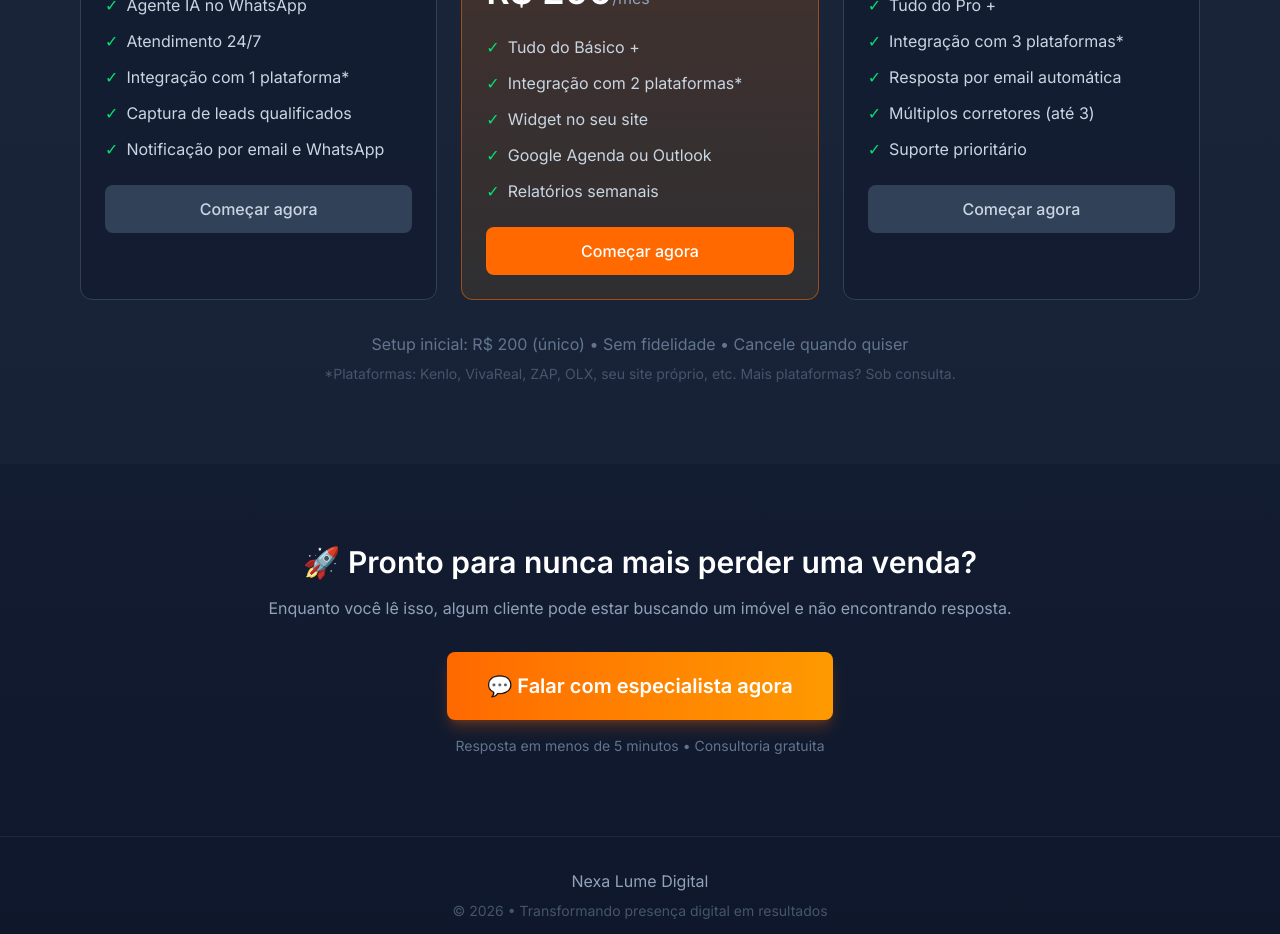
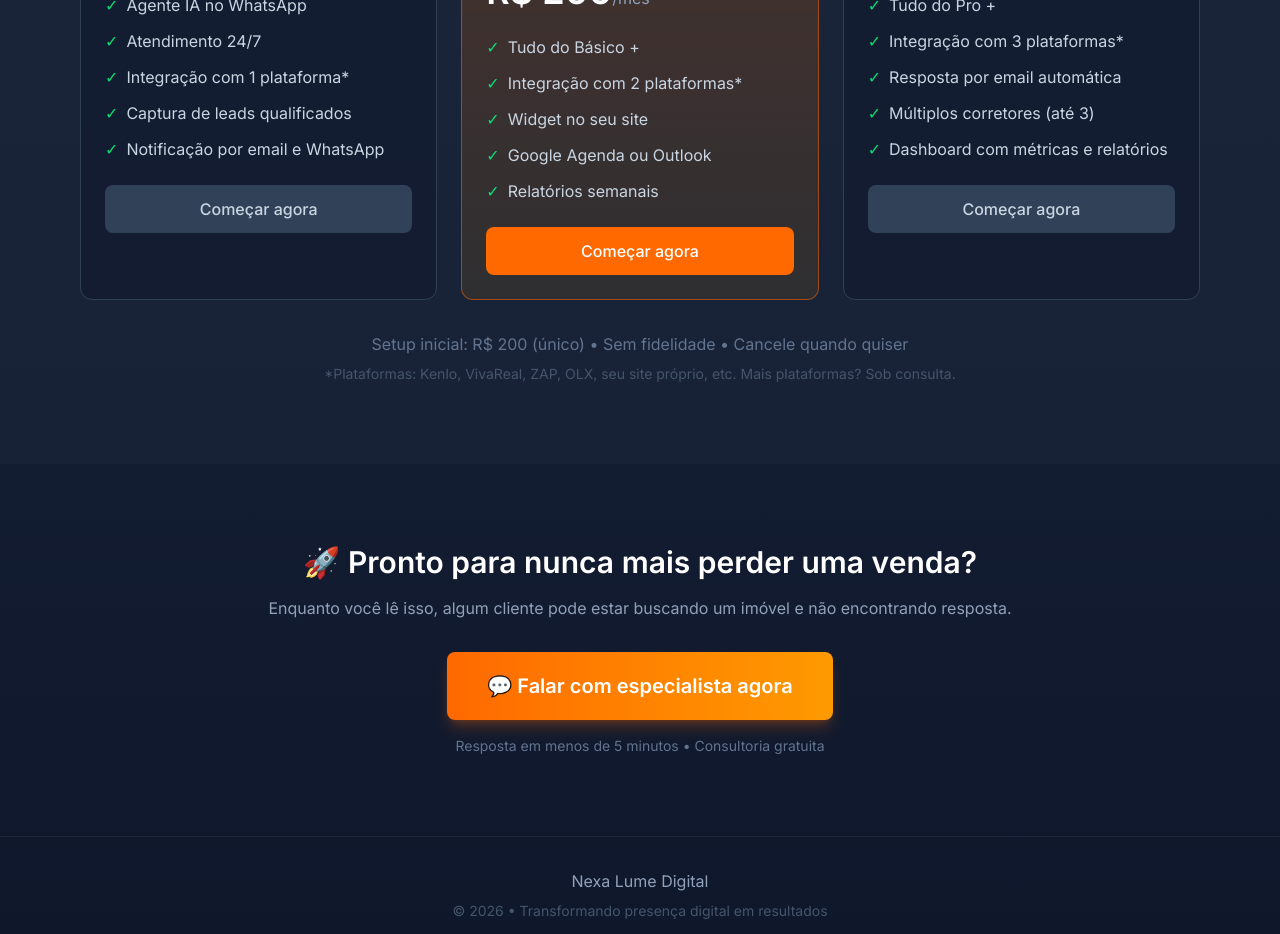
Before and after one commit to Rahgomes/nexalumedigital, a Next.js app: page /corretores in a window 1280 px wide. Shown: the part 2340-3274 px from the top of the page. Built offline with nearby package versions, Linux system fonts and the light colour scheme.

Commit message:
fix(corretores): troca suporte prioritário por dashboard com métricas

```diff
--- a/src/app/corretores/page.tsx
+++ b/src/app/corretores/page.tsx
@@ -223,7 +223,7 @@ export default function CorretoresPage() {
                   "Integração com 3 plataformas*",
                   "Resposta por email automática",
                   "Múltiplos corretores (até 3)",
-                  "Suporte prioritário",
+                  "Dashboard com métricas e relatórios",
                 ],
                 highlight: false,
               },
```
